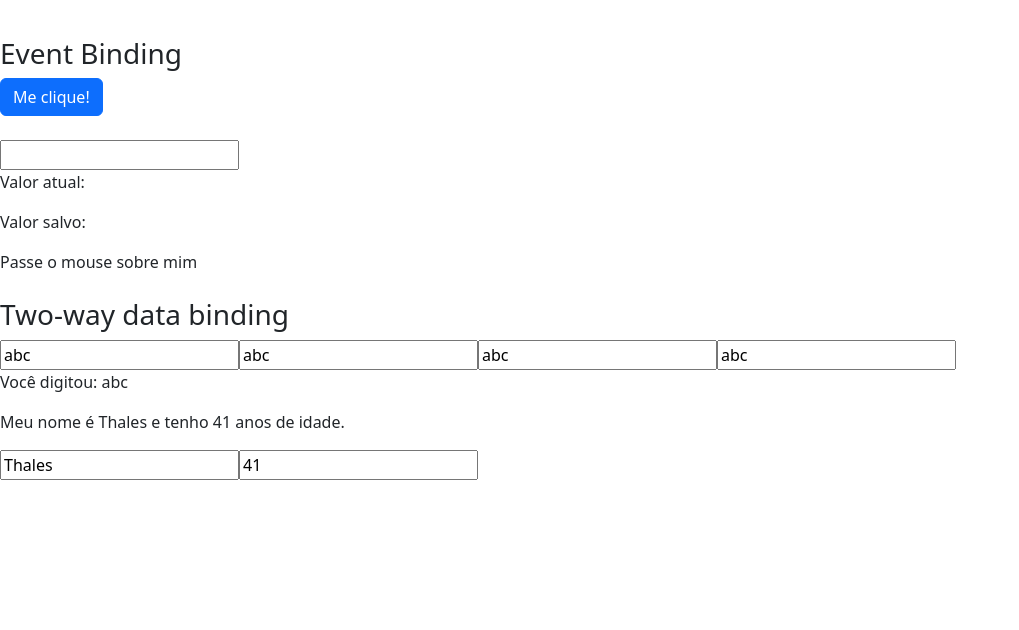
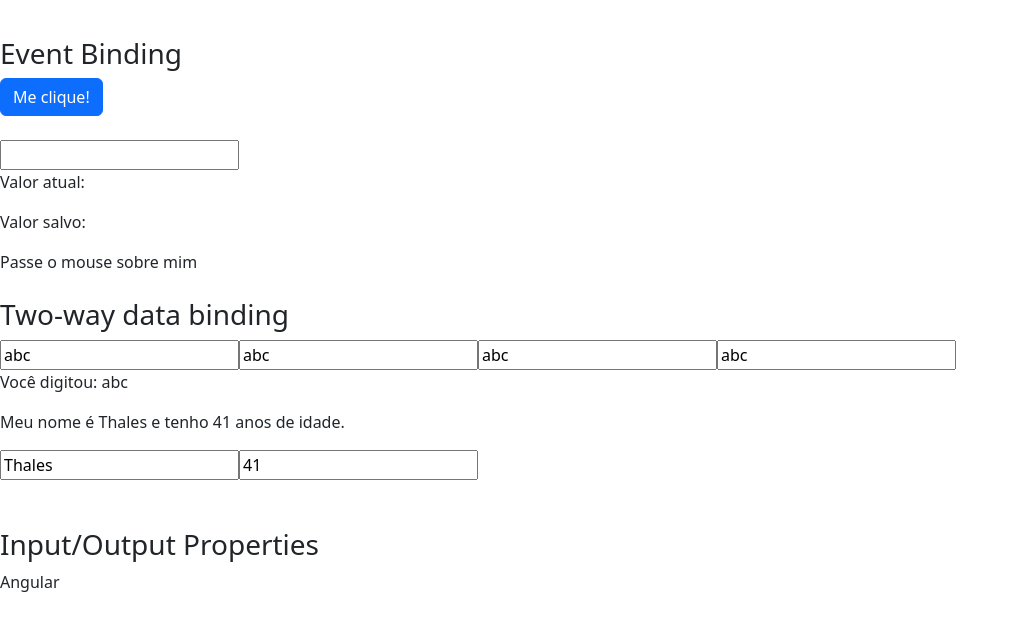
Before and after one commit to thalesxbrasileiro/curso-angular, an Angular app in the folder data-binding/: page / in a window 1280 px wide. Shown: the part 968-1598 px from the top of the page, without its empty margins (0-1019 px from the left). Built offline with nearby package versions, Linux system fonts and the light colour scheme.

Commit message:
feat: Adicionando input properties

```diff
--- a/data-binding/src/app/app.module.ts
+++ b/data-binding/src/app/app.module.ts
@@ -5,11 +5,13 @@
 import { AppComponent } from './app.component';
 import { DataBindingComponent } from './data-binding/data-binding.component';
 import { MeuFormModule } from './meu-form/meu-form.module';
+import { InputPropertyComponent } from './input-property/input-property.component';
 
 @NgModule({
   declarations: [
     AppComponent,
-    DataBindingComponent // Foi colocado aqui automaticamente após a criação do componente
+    DataBindingComponent,  // Foi colocado aqui automaticamente após a criação do componente
+    InputPropertyComponent // Foi colocado aqui automaticamente após a criação do componente
   ],
   imports: [
     BrowserModule,
--- a/data-binding/src/app/data-binding/data-binding.component.html
+++ b/data-binding/src/app/data-binding/data-binding.component.html
@@ -87,3 +87,11 @@
 </section>
 
 <app-meu-form></app-meu-form>
+
+<section class="input-output-properties">
+    <article>
+        <h3>Input/Output Properties</h3>
+
+        <app-curso [nome]="nomeDoCurso"></app-curso>
+    </article>
+</section>
--- a/data-binding/src/app/data-binding/data-binding.component.ts
+++ b/data-binding/src/app/data-binding/data-binding.component.ts
@@ -28,6 +28,8 @@
   valorSalvo: string = '';
 
   isMouseOver: boolean = false;
+
+  nomeDoCurso: string = 'Angular';
 
   getValor() {
     return 1;
--- /dev/null
+++ b/data-binding/src/app/input-property/input-property.component.html
@@ -0,0 +1 @@
+{{ nomeCurso }}
--- /dev/null
+++ b/data-binding/src/app/input-property/input-property.component.ts
@@ -0,0 +1,25 @@
+import { Component, Input, OnInit } from '@angular/core';
+
+@Component({
+  selector: 'app-curso',
+  templateUrl: './input-property.component.html',
+  styleUrls: ['./input-property.component.css']
+})
+export class InputPropertyComponent implements OnInit {
+
+  @Input('nome')
+  nomeCurso: string = '';
+
+// OU
+
+  /*
+  @Input()
+  nome: string = '';
+   */
+
+  constructor() { }
+
+  ngOnInit(): void {
+  }
+
+}
--- a/data-binding/src/app/meu-form/meu-form.component.html
+++ b/data-binding/src/app/meu-form/meu-form.component.html
@@ -35,5 +35,5 @@
 
         </div>
     </article>
-
+    <br><br>
 </section>
```
Also changed, not shown: data-binding/src/app/input-property/input-property.component.css (added), 1 other file (tests, documents, lock files or other folders).
